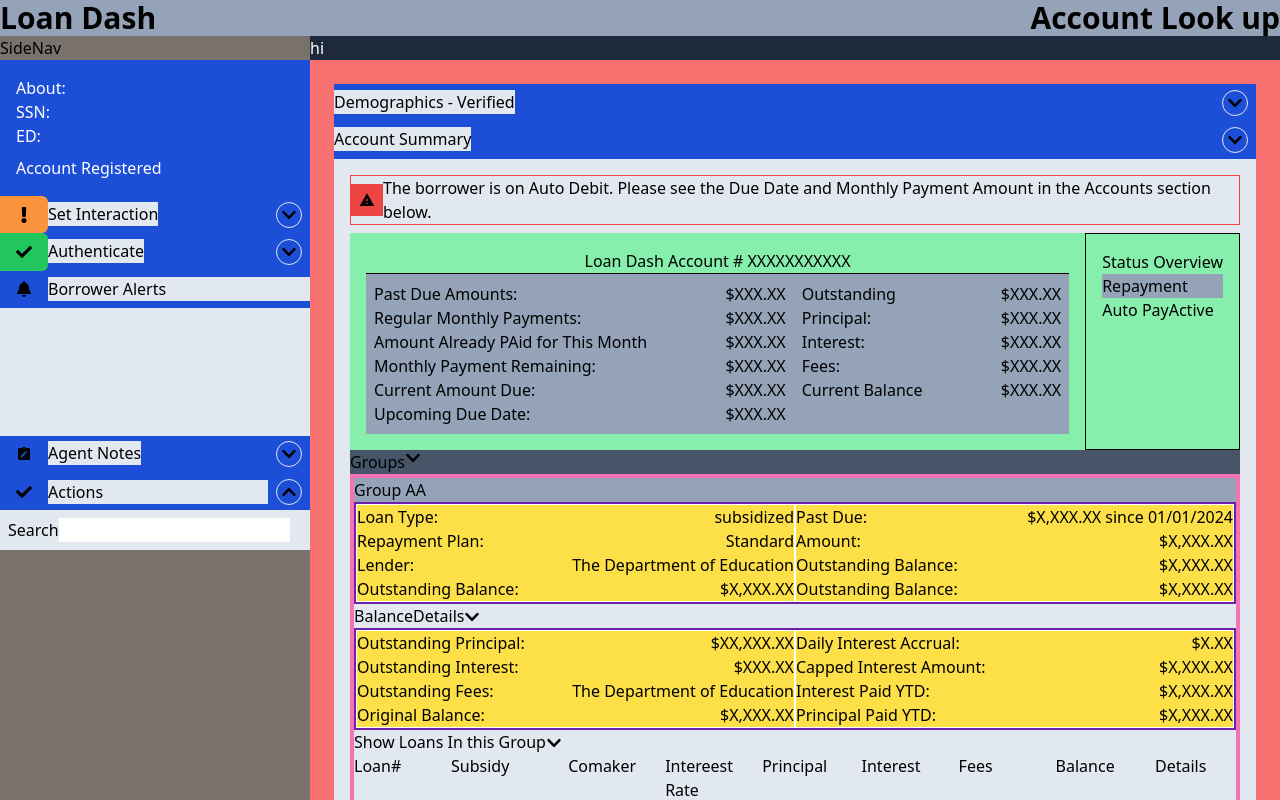
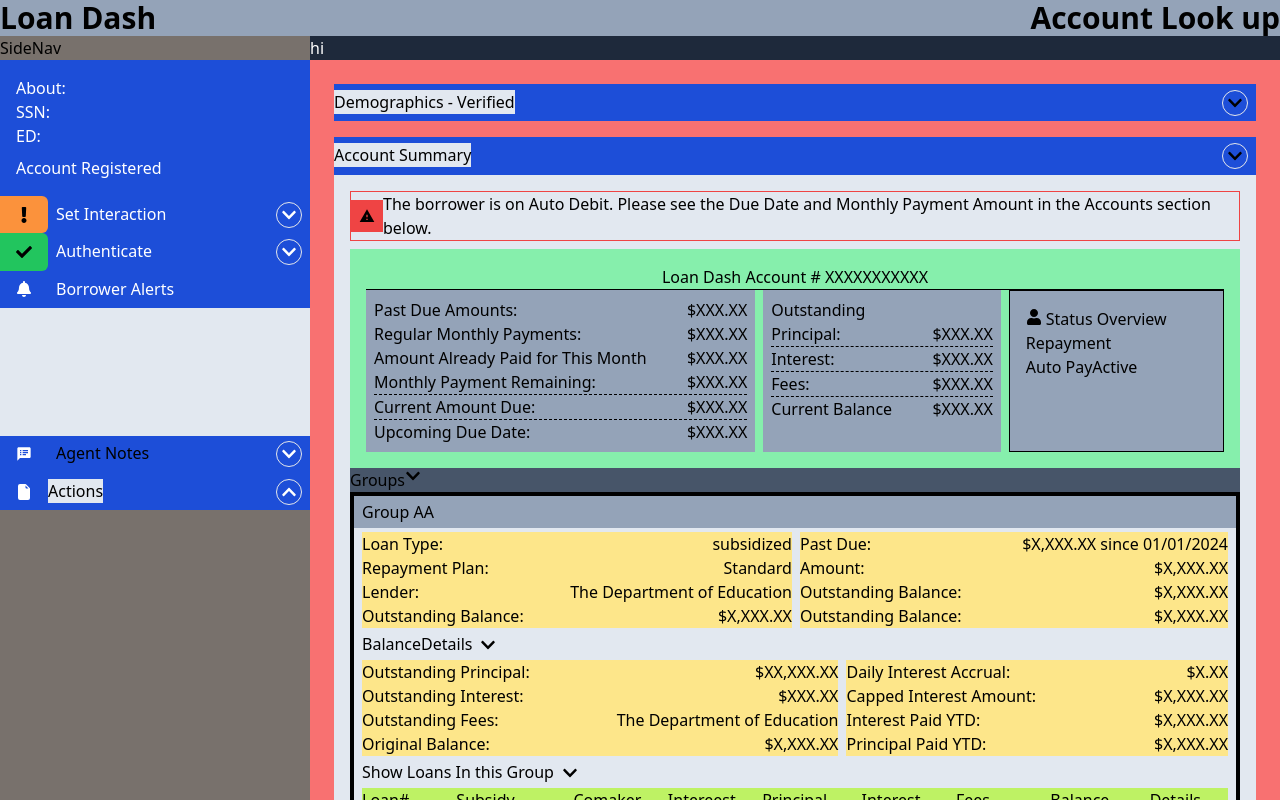
Before and after one commit to Charlie025x/Loan-Dashboard, a React (Vite) app: page / in a window 1280 px wide. Built offline with nearby package versions, Linux system fonts and the light colour scheme.

Commit message:
SideNav.tsx and Main.tsx are now closer to the design

```diff
--- a/src/assets/components/Main.tsx
+++ b/src/assets/components/Main.tsx
@@ -1,5 +1,5 @@
 import React from "react";
-import { FaChevronDown } from "react-icons/fa";
+import { FaChevronDown, FaExternalLinkAlt, FaUser } from "react-icons/fa";
 import { MdOutlineWarning } from "react-icons/md";
 
 const Main = () => {
@@ -7,9 +7,10 @@ const Main = () => {
   const handleClick = () => setShow((prevState) => !prevState);
   return (
     <div className="overflow-x-hidden">
-      <div className="grid h-full grid-rows-[auto_1fr] bg-red-400">
+      <div className="grid min-h-full grid-rows-[auto_1fr] bg-red-400">
         <div className="bg-slate-800 text-white">hi</div>
-        <div className="p-6">
+        <div className="p-6 [&>div]:mb-4">
+          <div>
             {/* title */}
             <div className="grid min-h-[calc(1.33rem+16px)] grid-cols-[1fr_auto] items-center justify-between bg-blue-700">
               <button className="flex justify-between" onClick={handleClick}>
@@ -29,8 +30,8 @@ const Main = () => {
                 <div className="flex flex-wrap gap-2 p-2 [&>div]:lg:grow [&>div]:lg:basis-1/4">
                   <div className="w-full border border-black p-2">
                     <h4 className="mb-6">Address - Unverified</h4>
-                  Country United States of America Address Line 1 Address Line 2
-                  City State Zip Source
+                    Country United States of America Address Line 1 Address Line
+                    2 City State Zip Source
                   </div>
 
                   <div className="w-full border border-black">
@@ -50,7 +51,9 @@ const Main = () => {
                 </div>
               </div>
             </div>
+          </div>
 
+          <div>
             {/* title */}
             <div className="grid min-h-[calc(1.33rem+16px)] grid-cols-[1fr_auto] items-center justify-between bg-blue-700">
               <button className="flex justify-between" onClick={handleClick}>
@@ -78,8 +81,8 @@ const Main = () => {
                     <div className="border-b border-black text-center">
                       Loan Dash Account # XXXXXXXXXXX
                     </div>
-                  <div className="flex grow flex-wrap">
-                    <div className="flex grow flex-col bg-slate-400 p-2">
+                    <div className="flex grow flex-wrap gap-2 [&>*]:bg-slate-400">
+                      <div className="flex grow flex-col p-2">
                         <div className="flex justify-between">
                           <p>Past Due Amounts:</p>
                           <p>$XXX.XX</p>
@@ -89,14 +92,14 @@ const Main = () => {
                           <p>$XXX.XX</p>
                         </div>
                         <div className="flex justify-between">
-                        <p>Amount Already PAid for This Month</p>
+                          <p>Amount Already Paid for This Month</p>
                           <p>$XXX.XX</p>
                         </div>
-                      <div className="flex justify-between">
+                        <div className="flex justify-between border-b border-dashed border-black">
                           <p>Monthly Payment Remaining:</p>
                           <p>$XXX.XX</p>
                         </div>
-                      <div className="flex justify-between">
+                        <div className="flex justify-between border-b border-dashed border-black">
                           <p>Current Amount Due:</p>
                           <p>$XXX.XX</p>
                         </div>
@@ -108,17 +111,16 @@ const Main = () => {
                       <div className="flex grow flex-col bg-slate-400 p-2">
                         <div className="flex justify-between">
                           <h5>Outstanding</h5>
-                        <p>$XXX.XX</p>
                         </div>
-                      <div className="flex justify-between">
+                        <div className="flex justify-between border-b border-dashed border-black">
                           <p>Principal:</p>
                           <p>$XXX.XX</p>
                         </div>
-                      <div className="flex justify-between">
+                        <div className="flex justify-between border-b border-dashed border-black">
                           <p>Interest:</p>
                           <p>$XXX.XX</p>
                         </div>
-                      <div className="flex justify-between">
+                        <div className="flex justify-between border-b border-dashed border-black">
                           <p>Fees:</p>
                           <p>$XXX.XX</p>
                         </div>
@@ -127,11 +129,12 @@ const Main = () => {
                           <p>$XXX.XX</p>
                         </div>
                       </div>
+                      <div className="grow border border-black p-4">
+                        <div className="flex flex-col">
+                          <div className="flex items-baseline">
+                            <FaUser className="mr-1" />
+                            <h5 className="inline">Status Overview</h5>
                           </div>
-                </div>
-                <div className="border border-black p-4">
-                  <div className="flex flex-col">
-                    <h5>Status Overview</h5>
                           <div className="bg-slate-400">
                             <p>Repayment</p>
                           </div>
@@ -143,62 +146,61 @@ const Main = () => {
                       </div>
                     </div>
                   </div>
+                </div>
+              </div>
               <div className="flex bg-slate-600">
                 <h4 className="">Groups</h4> <FaChevronDown />
               </div>
               <div>
-              <div className="flex flex-col justify-stretch border-4 border-pink-400">
-                <h5 className="bg-slate-400">Group AA</h5>
-                <div className="flex flex-wrap border-2 border-purple-800 bg-yellow-300">
-                  <div className="flex w-full flex-col">
+                <div className="flex flex-col justify-stretch border-4 border-black">
+                  <h5 className="bg-slate-400 px-2 py-1">Group AA</h5>
+
+                  <div className="flex grow flex-wrap justify-between gap-2 px-2 py-1 [&>div]:bg-amber-200">
+                    <div className="flex grow flex-col flex-wrap">
                       <div className="flex flex-wrap justify-between">
-                      <div className="flex flex-grow basis-80 flex-col flex-wrap border border-white">
-                        <div className="flex flex-wrap justify-between">
-                          <p className="inline">Loan Type:</p>
+                        <p>Loan Type:</p>
                         <p>subsidized</p>
                       </div>
                       <div className="flex flex-wrap justify-between">
-                          <p className="inline">Repayment Plan:</p>
+                        <p>Repayment Plan:</p>
                         <p>Standard</p>
                       </div>
                       <div className="flex flex-wrap justify-between">
-                          <p className="inline">Lender:</p>
+                        <p>Lender:</p>
                         <p>The Department of Education</p>
                       </div>
                       <div className="flex flex-wrap justify-between">
-                          <p className="inline">Outstanding Balance:</p>
+                        <p>Outstanding Balance:</p>
                         <p>$X,XXX.XX</p>
                       </div>
                     </div>
-                      <div className="flex flex-grow basis-80 flex-col flex-wrap justify-between border border-white">
+                    <div className="flex grow flex-col flex-wrap justify-between">
                       <div className="flex flex-wrap justify-between">
-                          <p className="inline">Past Due:</p>
+                        <p>Past Due:</p>
                         <p>$X,XXX.XX since 01/01/2024</p>
                       </div>
                       <div className="flex flex-wrap justify-between">
-                          <p className="inline">Amount:</p>
+                        <p>Amount:</p>
                         <p>$X,XXX.XX</p>
                       </div>
                       <div className="flex flex-wrap justify-between">
-                          <p className="inline">Outstanding Balance:</p>
+                        <p>Outstanding Balance:</p>
                         <p>$X,XXX.XX</p>
                       </div>
                       <div className="flex flex-wrap justify-between">
-                          <p className="inline">Outstanding Balance:</p>
+                        <p>Outstanding Balance:</p>
                         <p>$X,XXX.XX</p>
                       </div>
                     </div>
                   </div>
-                  </div>
-                </div>
+
                   <div className="block">
-                  <p className="inline">BalanceDetails</p>
+                    <p className="inline px-2 py-1">BalanceDetails</p>
                     <FaChevronDown className="inline" />
                   </div>
-                <div className="flex flex-wrap border-2 border-purple-800 bg-yellow-300">
-                  <div className="flex w-full flex-col">
-                    <div className="flex flex-wrap justify-between">
-                      <div className="flex flex-grow basis-80 flex-col flex-wrap border border-white">
+
+                  <div className="flex grow flex-wrap justify-between gap-2 px-2 py-1 [&>div]:bg-amber-200">
+                    <div className="flex grow flex-col flex-wrap">
                       <div className="flex flex-wrap justify-between">
                         <p className="inline">Outstanding Principal:</p>
                         <p>$XX,XXX.XX</p>
@@ -216,7 +218,7 @@ const Main = () => {
                         <p>$X,XXX.XX</p>
                       </div>
                     </div>
-                      <div className="flex flex-grow basis-80 flex-col flex-wrap justify-between border border-white">
+                    <div className="flex grow flex-col flex-wrap justify-between">
                       <div className="flex flex-wrap justify-between">
                         <p className="inline">Daily Interest Accrual:</p>
                         <p>$X.XX</p>
@@ -235,16 +237,15 @@ const Main = () => {
                       </div>
                     </div>
                   </div>
-                  </div>
-                </div>
+
                   <div className="block">
-                  <p className="inline">Show Loans In this Group</p>
+                    <p className="inline px-2 py-1">Show Loans In this Group</p>
                     <FaChevronDown className="inline" />
                   </div>
                   {/* grid-cols-[repeat(auto-fit,minmax(3rem,1fr))] */}
                   {/* auto-cols-[minmax(4rem,auto)] */}
-                <div className="">
-                  <div className="grid grid-cols-1">
+                  <div className="px-2 py-1">
+                    <div className="grid grid-cols-1 bg-lime-300">
                       <div className="grid grid-cols-[repeat(9,minmax(auto,1fr))] gap-4 overflow-x-auto [&>p]:px-0">
                         <p>Loan#</p>
                         <p>Subsidy</p>
@@ -263,21 +264,34 @@ const Main = () => {
                         <p>$XXX.XX</p>
                         <p>10.00</p>
                         <p>$XX,XXX.XX</p>
+                        <FaExternalLinkAlt className="mx-auto" />
                       </div>
                     </div>
                   </div>
                 </div>
               </div>
-            <div className="mt-5 flex bg-slate-600">
-              <h4 className="">Borrower Activity</h4> <FaChevronDown />
             </div>
+          </div>
+
           <div>
-              <div className="flex flex-col justify-stretch border-4 border-pink-400">
+            {/* title */}
+            <div className="grid min-h-[calc(1.33rem+16px)] grid-cols-[1fr_auto] items-center justify-between bg-blue-700">
+              <button className="flex justify-between" onClick={handleClick}>
+                <p className="bg-slate-200">Borrower Activity</p>
+                <p className="mx-2 rounded-full border p-1">
+                  <FaChevronDown
+                    className={`transition-transform ${show ? "rotate-180" : ""}`}
+                  />
+                </p>
+              </button>
+            </div>
+            {/* drop down */}
+            <div className="flex border-spacing-4 flex-col justify-stretch border-4 bg-slate-200 p-4">
               {/* grid-cols-[repeat(auto-fit,minmax(3rem,1fr))] */}
               {/* auto-cols-[minmax(4rem,auto)] */}
               <div className="">
                 <div className="grid grid-cols-1">
-                    <div className="grid grid-cols-[repeat(3,minmax(auto,1fr))] gap-4 overflow-x-auto border-b-2 border-black">
+                  <div className="grid grid-cols-[repeat(3,minmax(auto,1fr))] gap-4 overflow-x-auto">
                     <p>Borrower History</p>
                     <p>Defer/Forb History</p>
                     <p>Payments</p>
@@ -308,7 +322,6 @@ const Main = () => {
         </div>
       </div>
     </div>
-    </div>
   );
 };
 
--- a/src/assets/components/SideNav.tsx
+++ b/src/assets/components/SideNav.tsx
@@ -1,10 +1,10 @@
 import React from "react";
 
-import { FaExclamation, FaChevronDown, FaCheck } from "react-icons/fa";
 import Interaction from "./SideNav/Interaction";
 import Authenticate from "./SideNav/Authenticate";
 import Alerts from "./SideNav/Alerts";
 import AgentNotes from "./SideNav/AgentNotes";
+import Actions from "./SideNav/Actions";
 
 const SideNav = () => {
   return (
@@ -27,21 +27,7 @@ const SideNav = () => {
             <Authenticate />
             <Alerts />
             <AgentNotes />
-            <div className="grid min-h-[calc(1.33rem+16px)] grid-cols-[auto_1fr_auto] items-center justify-between">
-              <div className="flex items-center self-stretch rounded-r-md px-4">
-                <FaCheck className="" />
-              </div>
-              <p className="bg-slate-200">Actions</p>
-              <p className="mx-2 rounded-full border p-1">
-                <FaChevronDown className="rotate-180" />
-              </p>
-            </div>
-            <div className="flex flex-col bg-slate-200 p-2">
-              <div>
-                <label htmlFor="Search">Search</label>
-                <input type="text" name="" id="" />
-              </div>
-            </div>
+            <Actions />
             {/* <div className="flex min-h-[calc(1.33rem+16px)] items-center justify-between">
               <div className="flex items-center self-stretch rounded-r-md bg-orange-400 px-4">
                 <FaExclamation className="" />
--- /dev/null
+++ b/src/assets/components/SideNav/Actions.tsx
@@ -0,0 +1,49 @@
+import React from "react";
+import { BsFileEarmarkFill } from "react-icons/bs";
+import { FaChevronDown } from "react-icons/fa";
+
+const Actions = () => {
+  const [show, setShow] = React.useState(false);
+  const handleClick = () => setShow((prevState) => !prevState);
+  return (
+    <>
+      <div className="grid min-h-[calc(1.33rem+16px)] grid-cols-[auto_1fr_auto] items-center justify-between">
+        <div className="flex items-center self-stretch rounded-r-md px-4">
+          <BsFileEarmarkFill className="" color="white" />
+        </div>
+        <button className="flex justify-between" onClick={handleClick}>
+          <p className="bg-slate-200">Actions</p>
+          <p className="mx-2 rounded-full border p-1">
+            <FaChevronDown color="white" className="rotate-180" />
+          </p>
+        </button>
+      </div>
+
+      <div
+        className={`flex flex-col overflow-y-hidden bg-slate-200 ${!show ? "max-h-0" : "max-h-64"} transition-all duration-100 ease-in-out`}
+      >
+        <div className="grid border-black [&>div]:border-b">
+          <div className="relative px-2 py-6">
+            <label
+              className="absolute left-0 ml-1 -translate-y-3 bg-slate-200 px-1 text-sm"
+              htmlFor="Search"
+            >
+              Search
+            </label>
+            <input
+              className="w-full rounded-sm border border-blue-700 bg-transparent p-1"
+              type="text"
+              name=""
+              id=""
+            />
+          </div>
+          <div className="p-1">
+            <button className="flex border border-black">Payment</button>
+          </div>
+        </div>
+      </div>
+    </>
+  );
+};
+
+export default Actions;
--- a/src/assets/components/SideNav/AgentNotes.tsx
+++ b/src/assets/components/SideNav/AgentNotes.tsx
@@ -1,6 +1,6 @@
 import React from "react";
 import { FaChevronDown } from "react-icons/fa";
-import { MdNoteAlt } from "react-icons/md";
+import { MdSpeakerNotes } from "react-icons/md";
 
 const AgentNotes = () => {
   const [show, setShow] = React.useState(false);
@@ -9,24 +9,35 @@ const AgentNotes = () => {
     <>
       <div className="grid min-h-[calc(1.33rem+16px)] grid-cols-[auto_1fr_auto] items-center justify-between">
         <div className="flex items-center self-stretch rounded-r-md px-4">
-          <MdNoteAlt className="" />
+          <MdSpeakerNotes className="" color="white" />
         </div>
         <button className="flex justify-between" onClick={handleClick}>
-          <p className="bg-slate-200">Agent Notes</p>
+          <p className="ml-2">Agent Notes</p>
           <p className="mx-2 rounded-full border p-1">
             <FaChevronDown
+              color="white"
               className={`transition-transform ${show ? "rotate-180" : ""}`}
             />
           </p>
         </button>
       </div>
       <div
-        className={`flex flex-col overflow-y-hidden ${!show ? "max-h-0" : "max-h-96"} bg-slate-200`}
+        className={`flex flex-col overflow-y-hidden ${!show ? "max-h-0" : "max-h-96"} bg-slate-200 transition-all duration-100 ease-in-out`}
       >
-        <div className="p-2">
-          <label htmlFor="AgentNotes">Enter Your Notes</label>
-          <input type="text" name="" id="" />
+        <div className="relative p-4">
+          <label
+            className="absolute left-0 ml-1 -translate-y-3 bg-slate-200 px-1 text-sm"
+            htmlFor="AgentNotes"
+          >
+            Enter Your Notes
+          </label>
+          <textarea
+            className="h-32 w-full rounded-sm border border-blue-700 bg-transparent p-3 leading-tight"
+            name=""
+            id=""
+          ></textarea>
         </div>
+        <button className="w-full bg-green-400 py-2 font-bold">Wrap up</button>
       </div>
     </>
   );
--- a/src/assets/components/SideNav/Alerts.tsx
+++ b/src/assets/components/SideNav/Alerts.tsx
@@ -6,9 +6,9 @@ const Alerts = () => {
     <>
       <div className="grid min-h-[calc(1.33rem+16px)] grid-cols-[auto_1fr_auto] items-center justify-between">
         <div className="flex items-center self-stretch rounded-r-md px-4">
-          <FaBell className="" />
+          <FaBell className="" color="white" />
         </div>
-        <p className="bg-slate-200">Borrower Alerts</p>
+        <p className="ml-2 text-white">Borrower Alerts</p>
       </div>
       <div className={`bg-slate-200`}>
         <div className="min-h-32"></div>
--- a/src/assets/components/SideNav/Authenticate.tsx
+++ b/src/assets/components/SideNav/Authenticate.tsx
@@ -12,9 +12,10 @@ const Authenticate = () => {
           <FaCheck className="" />
         </div>
         <button className="flex justify-between" onClick={handleClick}>
-          <p className="bg-slate-200">Authenticate</p>
+          <p className="ml-2 text-white">Authenticate</p>
           <p className="mx-2 rounded-full border p-1">
             <FaChevronDown
+              color="white"
               className={`transition-transform ${show ? "rotate-180" : ""}`}
             />
           </p>
@@ -26,22 +27,37 @@ const Authenticate = () => {
       >
         <div className="flex flex-col p-2">
           {" "}
-          <h5>Verify one of the following</h5>
-          <div className="flex">
-            <input type="checkbox" name="" id="" />
-            <p>Acct #</p>
-            <p>xxx-xx-xxxx</p>
+          <h5>Verify one of the following:</h5>
+          <div className="flex items-center">
+            <input
+              type="checkbox"
+              name=""
+              id=""
+              className="checked:blue-700 h-4 w-4 cursor-pointer appearance-none rounded-sm border-2 border-blue-700 bg-transparent checked:bg-blue-700"
+            />
+            <p className="grow">Acct #</p>
+            <p className="font-bold">xxx-xx-xxxx</p>
           </div>
-          <div className="flex">
-            <input type="checkbox" name="" id="" />
-            <p>SSN</p>
-            <p>xxx-xx-xxxx</p>
+          <div className="flex items-center">
+            <input
+              className="checked:blue-700 h-4 w-4 cursor-pointer appearance-none rounded-sm border-2 border-blue-700 bg-transparent checked:bg-blue-700"
+              type="checkbox"
+              name=""
+              id=""
+            />
+            <p className="grow">SSN</p>
+            <p className="font-bold">xxx-xx-xxxx</p>
           </div>
-          <h5>Verify one of the following</h5>
-          <div className="flex">
-            <input type="checkbox" name="" id="" />
-            <p>DOB</p>
-            <p>xxx-xx-xxxx</p>
+          <h5>Verify Date of Birth:</h5>
+          <div className="flex items-center">
+            <input
+              className="checked:blue-700 h-4 w-4 cursor-pointer appearance-none rounded-sm border-2 border-blue-700 bg-transparent checked:bg-blue-700"
+              type="checkbox"
+              name=""
+              id=""
+            />
+            <p className="grow">DOB</p>
+            <p className="font-bold">xxx-xx-xxxx</p>
           </div>
         </div>
       </div>
--- a/src/assets/components/SideNav/Interaction.tsx
+++ b/src/assets/components/SideNav/Interaction.tsx
@@ -11,9 +11,10 @@ const Interaction = () => {
           <FaExclamation className="" />
         </div>
         <button className="flex justify-between" onClick={handleClick}>
-          <p className="bg-slate-200">Set Interaction</p>
+          <p className="ml-2 text-white">Set Interaction</p>
           <p className="mx-2 rounded-full border p-1">
             <FaChevronDown
+              color="white"
               className={`transition-transform ${show ? "rotate-180" : ""}`}
             />
           </p>
@@ -21,22 +22,56 @@ const Interaction = () => {
       </div>
 
       <div
-        className={`flex flex-col overflow-y-hidden bg-slate-200 ${!show ? "max-h-0" : "max-h-40"} transition-all duration-100 ease-in-out`}
+        className={`flex flex-col overflow-y-hidden bg-slate-200 ${!show ? "max-h-0" : "max-h-64"} transition-all duration-100 ease-in-out`}
       >
         <div className="px-2 py-4">
-          <div className="flex flex-col py-4">
-            <div>
-              <label htmlFor="InteractionType">Interaction Type</label>
-              <input type="text" name="" id="" />
+          <div className="">
+            <div className="relative mb-4">
+              <label
+                className="absolute left-0 ml-1 -translate-y-3 bg-slate-200 px-1 text-sm"
+                htmlFor="InteractionType"
+              >
+                Interaction Type
+              </label>
+              <input
+                className="w-full rounded-sm border border-blue-700 bg-transparent p-1"
+                type="text"
+                name=""
+                id=""
+              />
             </div>
-            <div>
-              <label htmlFor="InteractionWith">Interaction With</label>
-              <input type="text" name="" id="" />
+
+            <div className="relative mb-4">
+              <label
+                className="absolute left-0 ml-1 -translate-y-3 bg-slate-200 px-1 text-sm"
+                htmlFor="InteractionWith"
+              >
+                Interaction With
+              </label>
+              <input
+                className="w-full rounded-sm border border-blue-700 bg-transparent p-1"
+                type="text"
+                name=""
+                id=""
+              />
             </div>
-            <div>
-              <label htmlFor="Name">Name</label>
-              <input type="text" name="" id="" />
+            <div className="relative">
+              <label
+                className="absolute left-0 ml-1 -translate-y-3 bg-slate-200 px-1 text-sm"
+                htmlFor="Name"
+              >
+                Name
+              </label>
+              <input
+                className="w-full rounded-sm border border-blue-700 bg-transparent p-1"
+                type="text"
+                name=""
+                id=""
+              />
             </div>
+            <button className="mt-2 rounded-sm bg-green-400 px-2 py-1 font-bold">
+              Set Interaction
+            </button>
           </div>
         </div>
       </div>
```
Lines whose indentation alone changed are shown as unchanged.
